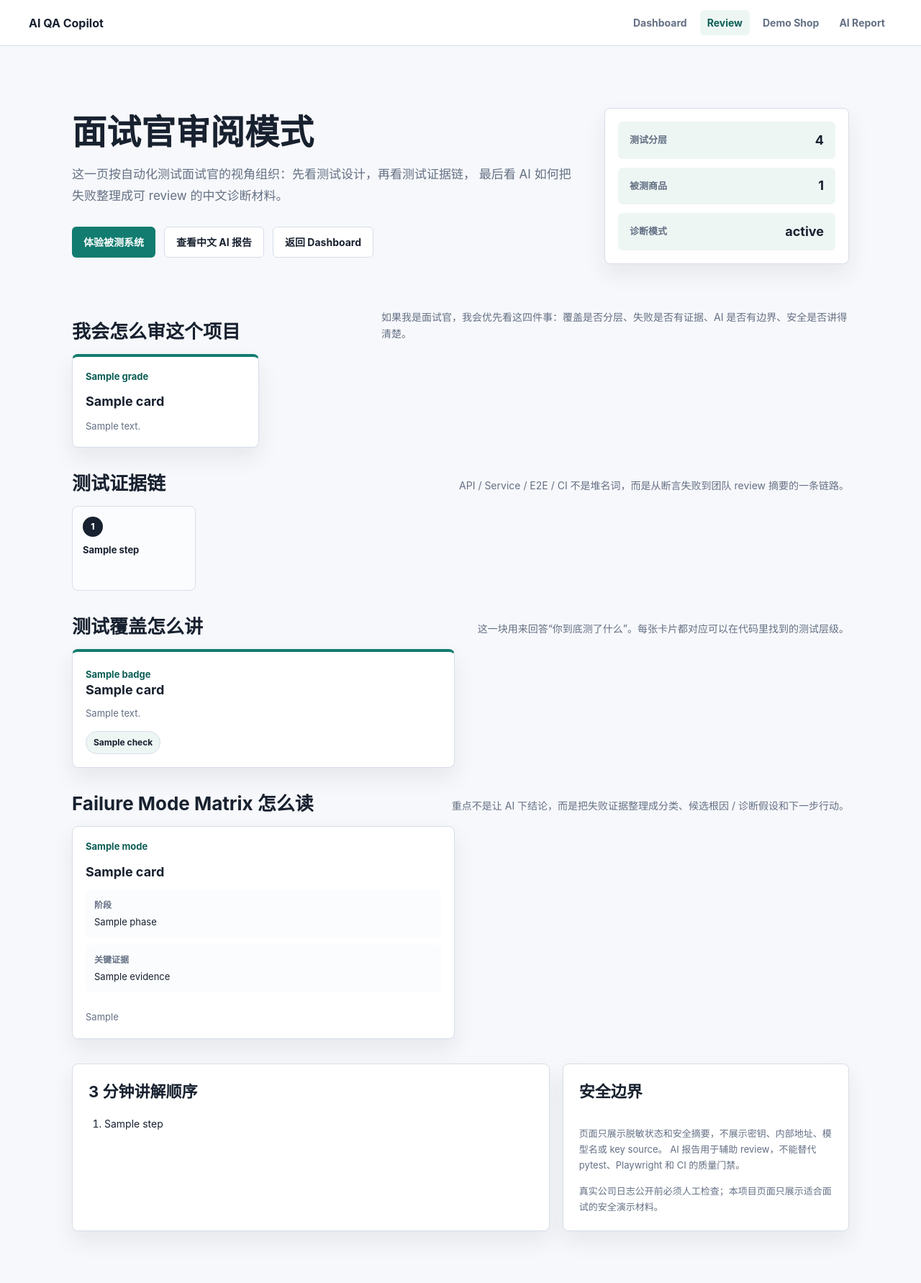
After one commit to sbkyc/ai-qa-copilot, a FastAPI app: template app/templates/interview_review.html in a window 1280 px wide. The commit adds this page. Shown: the whole page at 72% size. Run offline with FastAPI, Linux system fonts and the light colour scheme; the template is opened without the code that fills it: most values are stand-ins (such as "Sample title", 1, 10 or a date in 2020).

Commit message:
add interviewer review mode

```diff
--- a/app/main.py
+++ b/app/main.py
@@ -116,6 +116,36 @@ INTERVIEW_REVIEW_CARDS = [
         "title": "安全边界在哪里",
         "body": "页面只展示连接状态和脱敏摘要，不展示密钥、内部地址或运行时配置来源。",
     },
+]
+
+INTERVIEW_SCORECARDS = [
+    {
+        "title": "测试设计",
+        "grade": "可面试展示",
+        "body": "API / Service / E2E / CI 分层明确，能说明每层测试解决的质量风险。",
+    },
+    {
+        "title": "失败证据",
+        "grade": "证据链完整",
+        "body": "失败会沉淀结构化 artifact、可读报告和 review 摘要，不只停留在红绿灯。",
+    },
+    {
+        "title": "AI 价值",
+        "grade": "辅助诊断",
+        "body": "AI 输出 Failure Mode Matrix、候选根因 / 诊断假设和下一步，不替代测试门禁。",
+    },
+    {
+        "title": "安全边界",
+        "grade": "可公开讲",
+        "body": "公开页面不展示密钥、内部地址、模型名或 key source，只展示脱敏状态和安全摘要。",
+    },
+]
+
+INTERVIEW_REVIEW_STEPS = [
+    "先看 Dashboard，确认项目不是电商 Demo，而是自动化测试证据中心。",
+    "再看测试覆盖，说明 API / Service / E2E / CI 各自验证什么。",
+    "进入 Demo Shop 下单，证明被测系统有真实登录、商品、库存和订单路径。",
+    "最后看中文 AI 报告，讲 Failure Mode Matrix、证据、候选根因和下一步建议。",
 ]
 
 DASHBOARD_PIPELINE_STEPS = [
@@ -523,6 +553,21 @@ def _dashboard_context(db: sqlite3.Connection) -> dict[str, object]:
     }
 
 
+def _interview_review_context(db: sqlite3.Connection) -> dict[str, object]:
+    sample_artifacts = load_failure_artifacts("reports/examples")
+    provider_health = _provider_health_view_model()
+    return {
+        "ai_mode": _dashboard_ai_mode_view_model(provider_health),
+        "product_count": len(list_products(db)),
+        "scorecards": INTERVIEW_SCORECARDS,
+        "coverage_cards": TEST_COVERAGE_CARDS,
+        "pipeline_steps": DASHBOARD_PIPELINE_STEPS,
+        "review_steps": INTERVIEW_REVIEW_STEPS,
+        "failure_evidence_cards": _failure_evidence_cards(sample_artifacts),
+        "latest_report": _latest_report_view_model(),
+    }
+
+
 def create_app(db_path: str | Path | None = None) -> FastAPI:
     resolved_db_path = _resolve_db_path(db_path)
 
@@ -644,6 +689,14 @@ def create_app(db_path: str | Path | None = None) -> FastAPI:
             {"latest_report": _latest_report_view_model()},
         )
 
+    @api.get("/interview-review", response_class=HTMLResponse)
+    def interview_review_page(request: Request, db: DbConnection) -> HTMLResponse:
+        return templates.TemplateResponse(
+            request,
+            "interview_review.html",
+            _interview_review_context(db),
+        )
+
     @api.get("/login", response_class=HTMLResponse)
     def login_page(request: Request) -> HTMLResponse:
         return templates.TemplateResponse(request, "login.html", {"error": ""})
--- a/app/static/styles.css
+++ b/app/static/styles.css
@@ -359,6 +359,107 @@ body {
   font-size: 13px;
   line-height: 1.55;
   overflow-wrap: anywhere;
+}
+
+.review-shell {
+  max-width: 1120px;
+}
+
+.review-hero .hero-summary strong {
+  font-size: 18px;
+  overflow-wrap: anywhere;
+}
+
+.review-score-grid {
+  display: grid;
+  grid-template-columns: repeat(4, minmax(0, 1fr));
+  gap: 14px;
+}
+
+.review-score-card {
+  display: grid;
+  align-content: start;
+  gap: 10px;
+  padding: 18px;
+  border: 1px solid var(--border);
+  border-top: 4px solid var(--accent);
+  border-radius: 8px;
+  background: var(--surface);
+  box-shadow: var(--shadow);
+}
+
+.review-score-card:nth-child(2) {
+  border-top-color: var(--blue);
+}
+
+.review-score-card:nth-child(3) {
+  border-top-color: var(--violet);
+}
+
+.review-score-card:nth-child(4) {
+  border-top-color: var(--amber);
+}
+
+.review-score-card strong {
+  color: var(--accent-dark);
+  font-size: 13px;
+}
+
+.review-score-card h3 {
+  margin: 0;
+  color: var(--text);
+  font-size: 18px;
+}
+
+.review-score-card p,
+.review-talk-card p,
+.review-boundary-card p {
+  margin: 0;
+  color: var(--muted);
+  font-size: 13px;
+  line-height: 1.7;
+}
+
+.review-chain li {
+  min-height: 92px;
+}
+
+.review-two-column {
+  display: grid;
+  grid-template-columns: minmax(0, 1.25fr) minmax(0, 0.75fr);
+  gap: 18px;
+}
+
+.review-talk-card,
+.review-boundary-card {
+  padding: 22px;
+}
+
+.review-talk-card h2,
+.review-boundary-card h2 {
+  margin: 0 0 16px;
+  color: var(--text);
+  font-size: 22px;
+}
+
+.review-talk-card ol {
+  display: grid;
+  gap: 12px;
+  margin: 0;
+  padding-left: 22px;
+}
+
+.review-talk-card li {
+  color: var(--text);
+  font-size: 14px;
+  line-height: 1.65;
+}
+
+.review-boundary-card {
+  display: grid;
+  align-content: start;
+  gap: 14px;
+  border-color: rgba(17, 124, 111, 0.32);
 }
 
 .tested-system-card {
@@ -1066,6 +1167,8 @@ button:hover,
   .value-grid,
   .coverage-grid,
   .review-grid,
+  .review-score-grid,
+  .review-two-column,
   .evidence-grid,
   .demo-path-steps,
   .result-next-grid,
--- a/app/templates/dashboard.html
+++ b/app/templates/dashboard.html
@@ -11,6 +11,7 @@
       <a class="brand" href="/">AI QA Copilot</a>
       <nav class="topbar-nav" aria-label="主导航">
         <a href="/" aria-current="page">Dashboard</a>
+        <a href="/interview-review">Review</a>
         <a href="/login">Demo Shop</a>
         <a href="/diagnosis-report">AI Report</a>
       </nav>
@@ -26,6 +27,7 @@
           </p>
           <div class="hero-actions">
             <a class="button-link" href="#coverage-title">查看测试覆盖</a>
+            <a class="button-link button-link-secondary" href="/interview-review">面试官审阅模式</a>
             <a class="button-link button-link-secondary" href="/login">体验被测系统</a>
             <a class="button-link button-link-secondary" href="/diagnosis-report">查看中文 AI 报告</a>
           </div>
--- a/app/templates/diagnosis_report.html
+++ b/app/templates/diagnosis_report.html
@@ -11,6 +11,7 @@
       <a class="brand" href="/">AI QA Copilot</a>
       <nav class="topbar-nav" aria-label="主导航">
         <a href="/">Dashboard</a>
+        <a href="/interview-review">Review</a>
         <a href="/login">Demo Shop</a>
         <a href="/diagnosis-report" aria-current="page">AI Report</a>
       </nav>
--- /dev/null
+++ b/app/templates/interview_review.html
@@ -0,0 +1,152 @@
+<!doctype html>
+<html lang="zh-CN">
+  <head>
+    <meta charset="utf-8">
+    <meta name="viewport" content="width=device-width, initial-scale=1">
+    <title>面试官审阅模式</title>
+    <link rel="stylesheet" href="/static/styles.css">
+  </head>
+  <body>
+    <header class="topbar">
+      <a class="brand" href="/">AI QA Copilot</a>
+      <nav class="topbar-nav" aria-label="主导航">
+        <a href="/">Dashboard</a>
+        <a href="/interview-review" aria-current="page">Review</a>
+        <a href="/login">Demo Shop</a>
+        <a href="/diagnosis-report">AI Report</a>
+      </nav>
+    </header>
+
+    <main class="dashboard-shell review-shell">
+      <section class="dashboard-hero review-hero" aria-labelledby="review-title">
+        <div class="dashboard-hero-copy">
+          <h1 id="review-title">面试官审阅模式</h1>
+          <p>
+            这一页按自动化测试面试官的视角组织：先看测试设计，再看测试证据链，
+            最后看 AI 如何把失败整理成可 review 的中文诊断材料。
+          </p>
+          <div class="hero-actions">
+            <a class="button-link" href="/login">体验被测系统</a>
+            <a class="button-link button-link-secondary" href="/diagnosis-report">查看中文 AI 报告</a>
+            <a class="button-link button-link-secondary" href="/">返回 Dashboard</a>
+          </div>
+        </div>
+        <aside class="hero-summary" aria-label="审阅摘要">
+          <div>
+            <span>测试分层</span>
+            <strong>4</strong>
+          </div>
+          <div>
+            <span>被测商品</span>
+            <strong>{{ product_count }}</strong>
+          </div>
+          <div>
+            <span>诊断模式</span>
+            <strong>{{ ai_mode.status_label }}</strong>
+          </div>
+        </aside>
+      </section>
+
+      <section class="dashboard-section" aria-labelledby="review-score-title">
+        <div class="section-heading">
+          <h2 id="review-score-title">我会怎么审这个项目</h2>
+          <p>如果我是面试官，我会优先看这四件事：覆盖是否分层、失败是否有证据、AI 是否有边界、安全是否讲得清楚。</p>
+        </div>
+        <div class="review-score-grid">
+          {% for card in scorecards %}
+            <article class="review-score-card">
+              <strong>{{ card.grade }}</strong>
+              <h3>{{ card.title }}</h3>
+              <p>{{ card.body }}</p>
+            </article>
+          {% endfor %}
+        </div>
+      </section>
+
+      <section class="dashboard-section" aria-labelledby="evidence-chain-title">
+        <div class="section-heading">
+          <h2 id="evidence-chain-title">测试证据链</h2>
+          <p>API / Service / E2E / CI 不是堆名词，而是从断言失败到团队 review 摘要的一条链路。</p>
+        </div>
+        <ol class="pipeline-steps review-chain">
+          {% for step in pipeline_steps %}
+            <li>
+              <span>{{ loop.index }}</span>
+              <strong>{{ step }}</strong>
+            </li>
+          {% endfor %}
+        </ol>
+      </section>
+
+      <section class="dashboard-section" aria-labelledby="coverage-review-title">
+        <div class="section-heading">
+          <h2 id="coverage-review-title">测试覆盖怎么讲</h2>
+          <p>这一块用来回答“你到底测了什么”。每张卡片都对应可以在代码里找到的测试层级。</p>
+        </div>
+        <div class="coverage-grid">
+          {% for card in coverage_cards %}
+            <article class="coverage-card">
+              <div>
+                <strong>{{ card.badge }}</strong>
+                <h3>{{ card.title }}</h3>
+                <p>{{ card.body }}</p>
+              </div>
+              <ul class="check-list">
+                {% for check in card.checks %}
+                  <li>{{ check }}</li>
+                {% endfor %}
+              </ul>
+            </article>
+          {% endfor %}
+        </div>
+      </section>
+
+      <section class="dashboard-section" aria-labelledby="failure-review-title">
+        <div class="section-heading">
+          <h2 id="failure-review-title">Failure Mode Matrix 怎么读</h2>
+          <p>重点不是让 AI 下结论，而是把失败证据整理成分类、候选根因 / 诊断假设和下一步行动。</p>
+        </div>
+        <div class="evidence-grid">
+          {% for card in failure_evidence_cards %}
+            <article class="evidence-card">
+              <strong>{{ card.mode }}</strong>
+              <h3>{{ card.test_name }}</h3>
+              <dl>
+                <div>
+                  <dt>阶段</dt>
+                  <dd>{{ card.phase }}</dd>
+                </div>
+                <div>
+                  <dt>关键证据</dt>
+                  <dd>{{ card.evidence }}</dd>
+                </div>
+              </dl>
+              <p>{{ card.qa_value }}</p>
+            </article>
+          {% endfor %}
+        </div>
+      </section>
+
+      <section class="dashboard-section review-two-column" aria-labelledby="talk-track-title">
+        <div class="panel review-talk-card">
+          <h2 id="talk-track-title">3 分钟讲解顺序</h2>
+          <ol>
+            {% for step in review_steps %}
+              <li>{{ step }}</li>
+            {% endfor %}
+          </ol>
+        </div>
+        <div class="panel review-boundary-card">
+          <h2>安全边界</h2>
+          <p>
+            页面只展示脱敏状态和安全摘要，不展示密钥、内部地址、模型名或 key source。
+            AI 报告用于辅助 review，不能替代 pytest、Playwright 和 CI 的质量门禁。
+          </p>
+          <p>
+            真实公司日志公开前必须人工检查；本项目页面只展示适合面试的安全演示材料。
+          </p>
+        </div>
+      </section>
+    </main>
+  </body>
+</html>
```
Also changed, not shown: docs/interview-demo-script-zh.md (+17 -4 lines), tests/api/test_web_pages.py (+24 -0 lines), tests/e2e/test_shop_flow.py (+3 -0 lines), tests/unit/test_docs.py (+3 -0 lines), README.md.
